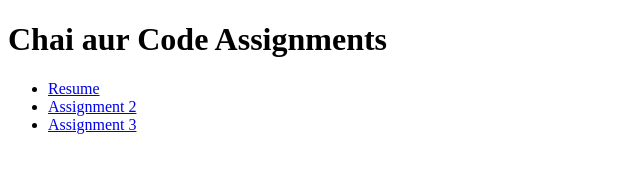
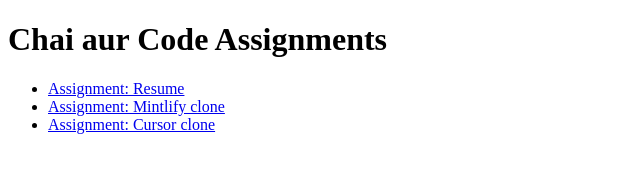
Before and after one commit to TusharKumarRaj/chaiaurcode, a plain HTML site: page index.html in a window 1280 px wide. Shown: the whole page, without its empty margins (0-640 px from the left). Drawn offline with Linux system fonts and the light colour scheme.

Commit message:
added proper description about assignments

```diff
--- a/index.html
+++ b/index.html
@@ -8,9 +8,9 @@
   <h1>Chai aur Code Assignments</h1>
 
   <ul>
-    <li><a href="html_page/resume.html">Resume</a></li>
-    <li><a href="css_assignment_02/homepage.html">Assignment 2</a></li>
-    <li><a href="assignment_3/">Assignment 3</a></li>
+    <li><a href="html_page/resume.html">Assignment: Resume</a></li>
+    <li><a href="css_assignment_02/homepage.html">Assignment: Mintlify clone</a></li>
+    <li><a href="assignment_3/">Assignment: Cursor clone</a></li>
   </ul>
 </body>
 </html>
```
